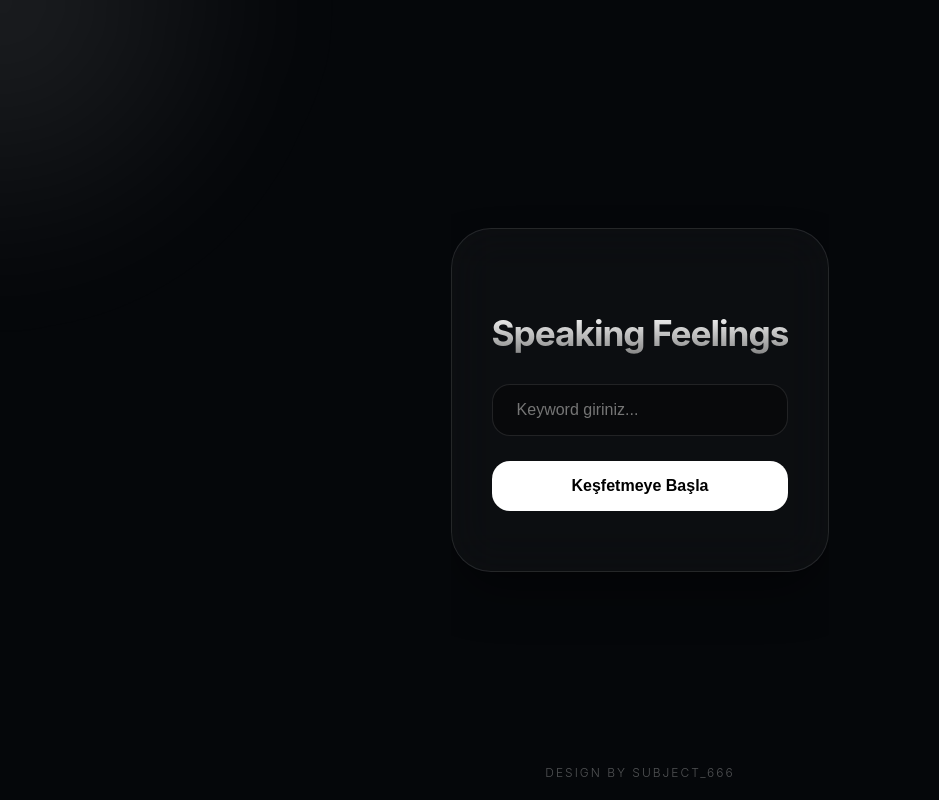
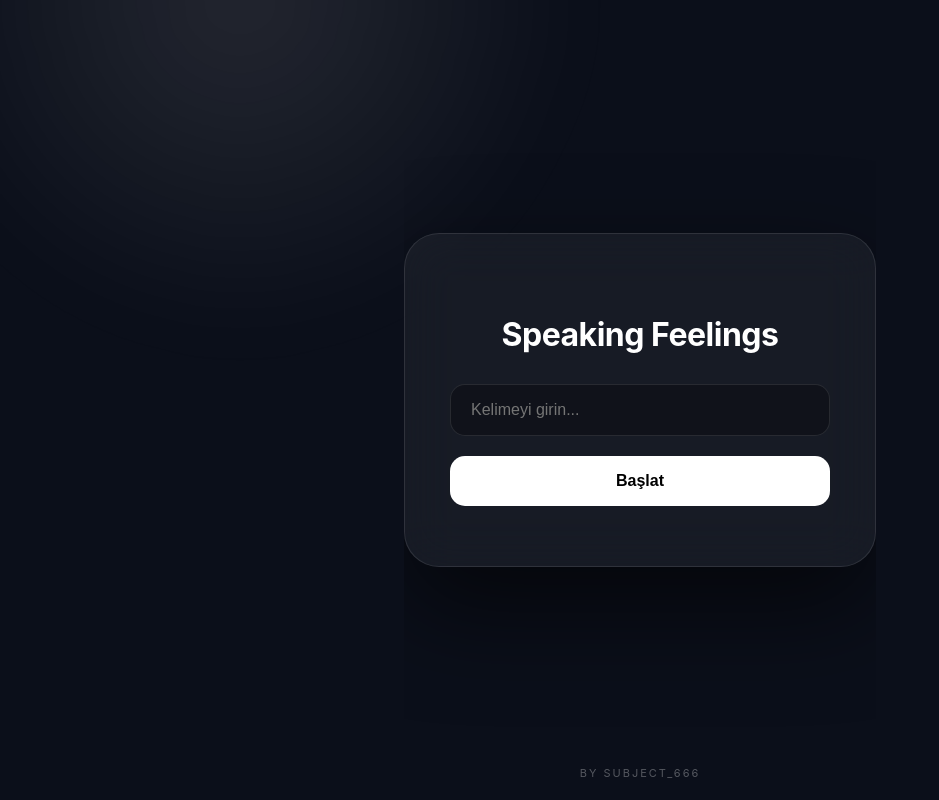
Before and after one commit to Subject-666/subjectsday, a plain HTML site: page index.html in a window 1280 px wide. Shown: the whole page, without its empty margins (0-939 px from the left). Drawn offline with Linux system fonts and the light colour scheme.

Commit message:
Refactor index.html with updated styles and functionality
Updated the styling and structure of the HTML document, including changes to the glow effect, card design, and input handling.

```diff
--- a/index.html
+++ b/index.html
@@ -5,136 +5,105 @@
     <meta name="viewport" content="width=device-width, initial-scale=1.0">
     <title>Speaking Feelings</title>
     <style>
-        :root {
-            --bg: #05070a;
-            --card-bg: rgba(255, 255, 255, 0.03);
-            --accent: #ffffff;
-            --blur: 25px;
-        }
-
         body, html {
             margin: 0;
-            padding: 0;
             height: 100%;
-            background: var(--bg);
+            background: #0b0f1a;
             font-family: 'Inter', system-ui, -apple-system, sans-serif;
+            overflow: hidden;
             color: white;
             display: flex;
             align-items: center;
             justify-content: center;
-            overflow: hidden;
         }
 
-        /* Dinamik Arkaplan Işığı */
+        /* Parlama Efekti Düzenlemesi */
         #glow {
             position: fixed;
-            top: 0;
-            left: 0;
-            width: 600px;
-            height: 600px;
-            background: radial-gradient(circle, rgba(255, 255, 255, 0.1) 0%, transparent 70%);
-            border-radius: 50%;
+            width: 800px;
+            height: 800px;
+            background: radial-gradient(circle, rgba(255, 255, 255, 0.1) 0%, transparent 60%);
             pointer-events: none;
+            z-index: 0;
+            /* transform burada sadece merkezleme için sabit kalmalı,
+               hareket JS ile left/top üzerinden yapılacak */
             transform: translate(-50%, -50%);
-            z-index: 0;
-            filter: blur(50px);
-            transition: transform 0.1s ease-out;
+            transition: 0.1s ease-out;
+            filter: blur(40px);
         }
 
-        /* Ana Kart Tasarımı */
         .card {
             position: relative;
             z-index: 1;
-            background: var(--card-bg);
-            backdrop-filter: blur(var(--blur));
-            -webkit-backdrop-filter: blur(var(--blur));
-            padding: 60px 40px;
-            border-radius: 40px;
+            background: rgba(255, 255, 255, 0.05);
+            backdrop-filter: blur(25px);
+            -webkit-backdrop-filter: blur(25px);
+            padding: 60px 45px;
+            border-radius: 35px;
             border: 1px solid rgba(255, 255, 255, 0.1);
-            box-shadow: 0 25px 50px -12px rgba(0, 0, 0, 0.5);
+            box-shadow: 0 40px 100px rgba(0,0,0,0.6);
             text-align: center;
-            max-width: 400px;
-            width: 90%;
-            transition: all 0.5s cubic-bezier(0.175, 0.885, 0.32, 1.275);
+            width: 380px;
+            transition: 0.4s cubic-bezier(0.175, 0.885, 0.32, 1.275);
         }
 
         .card:hover {
-            transform: translateY(-10px);
+            transform: scale(1.02) translateY(-5px);
             border-color: rgba(255, 255, 255, 0.2);
-            box-shadow: 0 40px 80px rgba(0, 0, 0, 0.8);
         }
 
         h1 {
-            font-size: 2.2rem;
+            font-size: 2rem;
+            margin-bottom: 30px;
             font-weight: 700;
-            margin-bottom: 30px;
-            letter-spacing: -1px;
-            background: linear-gradient(to bottom, #fff, #888);
-            -webkit-background-clip: text;
-            -webkit-text-fill-color: transparent;
-        }
-
-        .input-group {
-            position: relative;
-            margin-bottom: 25px;
+            letter-spacing: -0.5px;
         }
 
         input {
             width: 100%;
-            box-sizing: border-box;
+            padding: 16px 20px;
+            border-radius: 15px;
+            border: 1px solid rgba(255, 255, 255, 0.1);
             background: rgba(0, 0, 0, 0.3);
-            border: 1px solid rgba(255, 255, 255, 0.1);
-            padding: 16px 24px;
-            border-radius: 18px;
             color: white;
             font-size: 16px;
             outline: none;
+            margin-bottom: 20px;
+            box-sizing: border-box;
             transition: 0.3s;
         }
 
         input:focus {
             border-color: rgba(255, 255, 255, 0.4);
             background: rgba(0, 0, 0, 0.5);
-            box-shadow: 0 0 20px rgba(255, 255, 255, 0.05);
         }
 
         button {
             width: 100%;
             padding: 16px;
-            border-radius: 18px;
+            border-radius: 15px;
             border: none;
-            background: #fff;
-            color: #000;
+            background: white;
+            color: black;
             font-weight: 700;
             font-size: 16px;
             cursor: pointer;
-            transition: 0.3s cubic-bezier(0.4, 0, 0.2, 1);
+            transition: 0.3s;
         }
 
         button:hover {
-            transform: scale(1.02);
-            background: #e0e0e0;
-            letter-spacing: 1px;
+            transform: scale(1.05);
+            box-shadow: 0 10px 20px rgba(255, 255, 255, 0.1);
         }
-
-        button:active { transform: scale(0.98); }
 
         .credit {
             position: fixed;
             bottom: 20px;
-            font-size: 12px;
+            font-size: 11px;
+            opacity: 0.3;
             letter-spacing: 2px;
             text-transform: uppercase;
-            opacity: 0.3;
-            font-weight: 300;
         }
-
-        /* Küçük bir animasyon dokunuşu */
-        @keyframes fadeIn {
-            from { opacity: 0; transform: translateY(20px); }
-            to { opacity: 1; transform: translateY(0); }
-        }
-        .card { animation: fadeIn 1s ease-out; }
     </style>
 </head>
 <body>
@@ -143,25 +112,23 @@
 
     <div class="card">
         <h1>Speaking Feelings</h1>
-        <div class="input-group">
-            <input type="text" id="key" placeholder="Keyword giriniz..." autocomplete="off">
-        </div>
-        <button onclick="go()">Keşfetmeye Başla</button>
+        <input id="key" placeholder="Kelimeyi girin..." autocomplete="off">
+        <button onclick="go()">Başlat</button>
     </div>
 
-    <div class="credit">DESIGN BY SUBJECT_666</div>
+    <div class="credit">by Subject_666</div>
 
     <script>
         const glow = document.getElementById("glow");
 
-        document.addEventListener("mousemove", e => {
-            const x = e.clientX;
-            const y = e.clientY;
-            glow.style.transform = `translate(${x}px, ${y}px)`;
+        // Farenin tam merkezde olması için düzeltilmiş takip kodu
+        document.addEventListener("mousemove", (e) => {
+            glow.style.left = e.clientX + "px";
+            glow.style.top = e.clientY + "px";
         });
 
         async function go() {
-            const k = document.getElementById("key").value;
+            const k = document.getElementById("key").value.trim();
             if(!k) return;
 
             if(k === "Subject_666") {
@@ -169,17 +136,8 @@
                 return;
             }
 
-            try {
-                const r = await fetch(`/api/word?key=${k}`);
-                if(!r.ok) {
-                    alert("Bu hisse dair bir kayıt bulunamadı.");
-                    return;
-                }
-                const d = await r.json();
-                alert("Kelime doğrulandı: " + d.keyword);
-            } catch (err) {
-                console.error("Hata:", err);
-            }
+            // word.html sayfasına yönlendirme (Proje mantığına göre)
+            location.href = "word.html?key=" + encodeURIComponent(k);
         }
     </script>
 </body>
```
